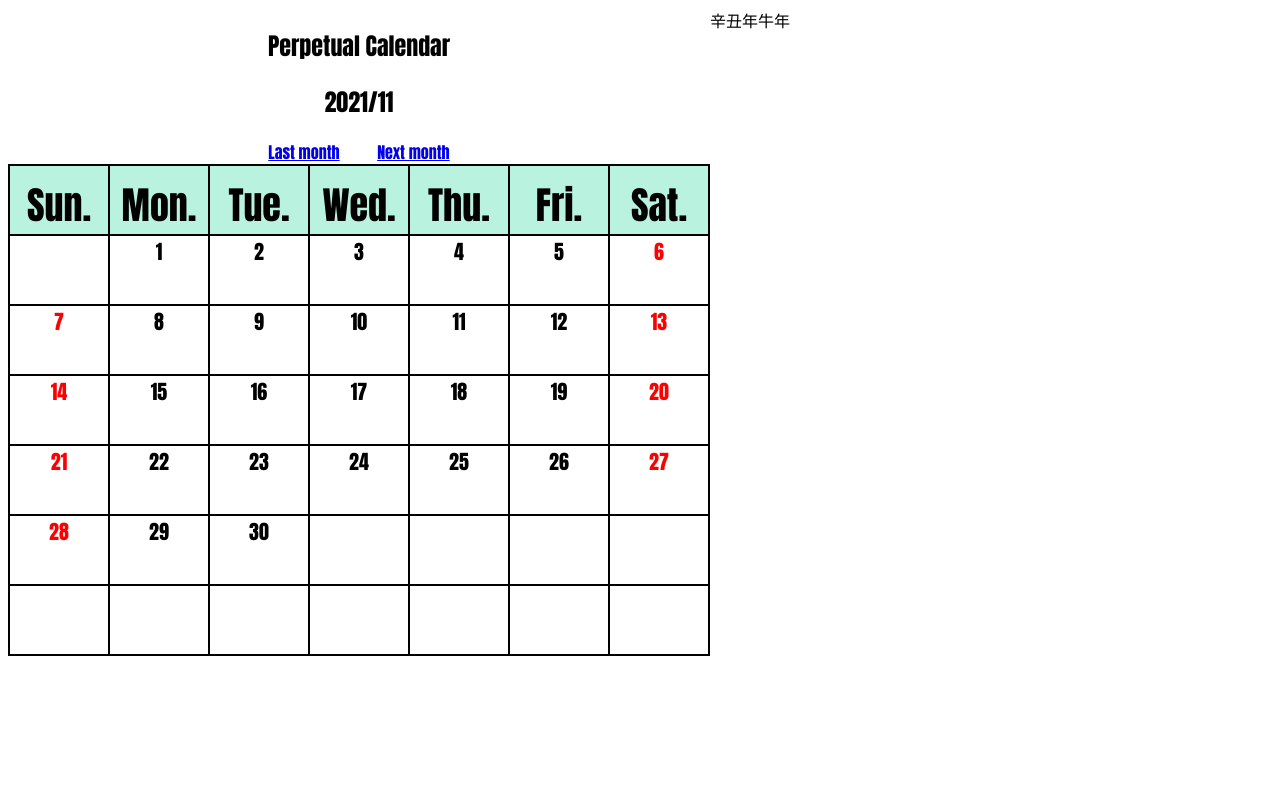
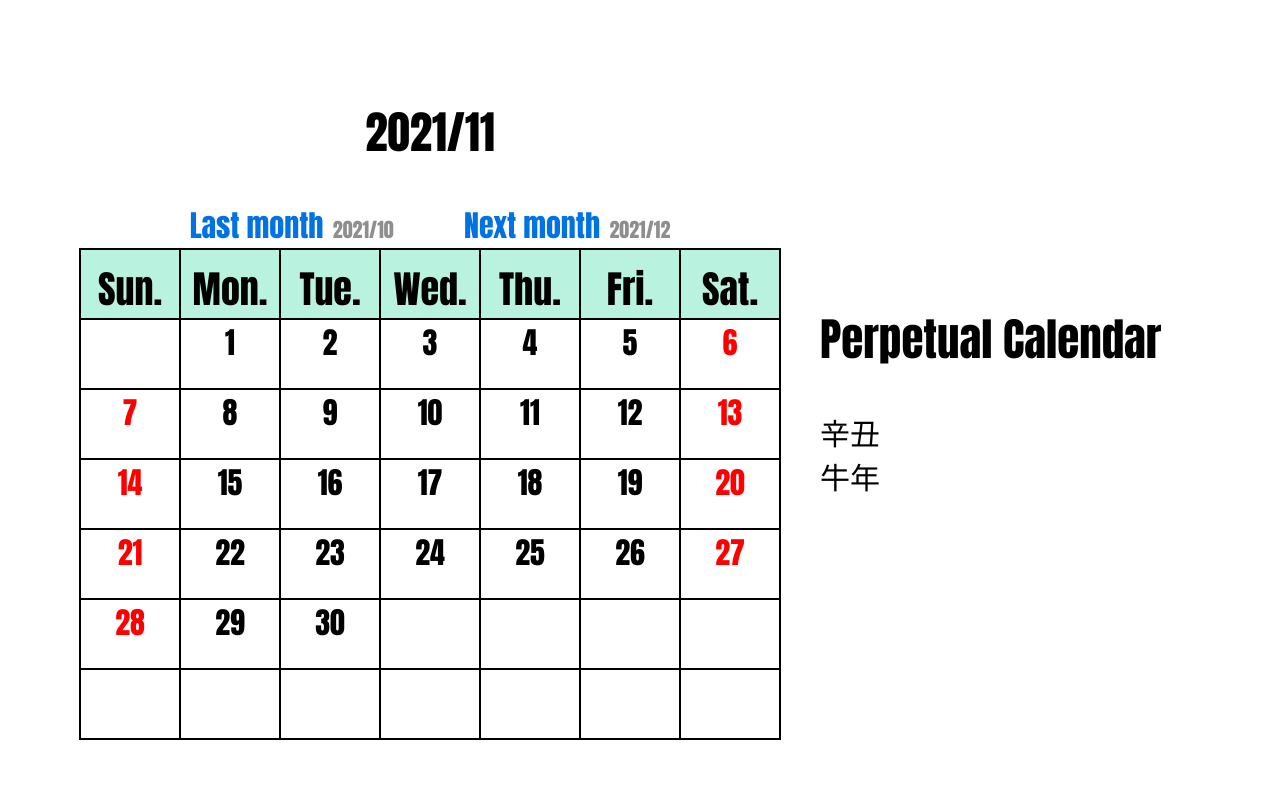
Before and after one commit to mooncactusmoon/calendarByPHP, a PHP site: page /index.php in a window 1280 px wide. Run offline with PHP 8.4, Linux system fonts and the light colour scheme.

Commit message:
排版定位

```diff
--- a/index.php
+++ b/index.php
@@ -22,7 +22,7 @@
         height: 70px;
         border: 1px solid black;
         display: inline-block;
-            font-size: 20px;
+        font-size: 30px;
         text-align: center;
     }
     .cell:hover{
@@ -45,20 +45,40 @@
         background-color: #F5F5DC;
         font-size: 16px;
         font-weight: 900;
+
     }
     .div-title{
         text-align: center;
+        font-size: 30px;
+    }
+    a>span{
+        font-size: 20px;
+        color : #8E8E8E;
     }
     .main{
         display: flex;
+        width: 1200px;
+        margin: auto;
 
     }
     .section{
-            flex-basis: 50%;
+        flex-basis: 65%;
+        padding: auto;
+        margin: auto;
+
     }
     .aside{
-            flex-basis: 50%;
-
+        flex-basis: 35%;
+        padding: auto;
+        margin: auto;
+    }
+    .aside-year{
+        font-size: 30px;
+        font-family: 'Microsoft YaHei','Noto Sans TC', sans-serif;
+    }
+    a:link,a:visited,a:hover,a:active {
+        color: 	#0072E3;
+        text-decoration: none;
     }
   </style>
 <body class="main">
@@ -135,11 +155,10 @@
 
 <section class="section">
 <div class="div-title">
-        <h1>Perpetual Calendar</h1>
-    <h2><?=$year;?>/<?=$month;?></h3>
-    <a href="index.php?year=<?=$lastyear;?>&month=<?=$lastmonth;?>">Last month</a>
+    <h1><?=$year;?>/<?=$month;?></h1>
+    <a href="index.php?year=<?=$lastyear;?>&month=<?=$lastmonth;?>">Last month<span class="title-day">&nbsp;&nbsp;<?=$lastyear.'/'.$lastmonth;?></span></a>
     &nbsp;&nbsp;&nbsp;&nbsp;&nbsp;&nbsp;&nbsp;&nbsp;
-    <a href="index.php?year=<?=$nextyear;?>&month=<?=$nextmonth;?>">Next month</a>
+    <a href="index.php?year=<?=$nextyear;?>&month=<?=$nextmonth;?>">Next month<span class="title-day">&nbsp;&nbsp;<?=$nextyear.'/'.$nextmonth;?></span></a>
 </div>
 <?php
 
@@ -168,7 +187,7 @@ for($i=0;$i<7;$i++){
                     // $date=date("$year-$month-$days");
                      echo $days;
                      if(array_key_exists($date,$specialDate)){
-                        echo "<br><br>";
+                        echo "<br>";
                         echo "<span class='spday'>";
                         echo $specialDate[$date]."</span>";
                     }
@@ -182,7 +201,7 @@ for($i=0;$i<7;$i++){
                     // $date=date("$year-$month-$days");
                      echo $days;
                      if(array_key_exists($date,$specialDate)){
-                        echo "<br><br>";
+                        echo "<br>";
                         echo "<span class='spday'>";
                         echo $specialDate[$date]."</span>";
                     }
@@ -209,9 +228,13 @@ for($i=0;$i<60;$i++){
 //  print_r($zodiac);
 //  echo "</pre>";
 $animal=['鼠','牛','虎','兔','龍','蛇','馬','羊','猴','雞','狗','豬'];
+echo "<div class='aside-year'>";
+echo "<h1>Perpetual Calendar</h1>";
+echo $zodiac[($year-4)%60] . '<br>';
+echo $animal[($year-4)%12] . '年';
+echo "<br><br>";
 
-echo $zodiac[($year-4)%60] . '年';
-echo $animal[($year-4)%12] . '年';
+echo "</div>";
 ?>
 </aside>
 </body>
```
Lines whose indentation alone changed are shown as unchanged.
